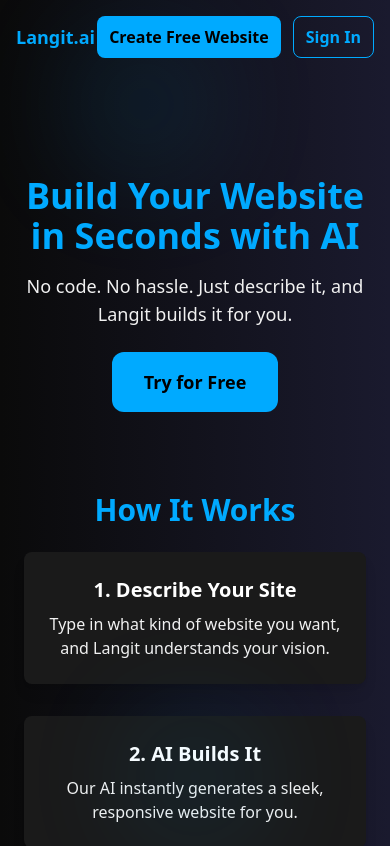
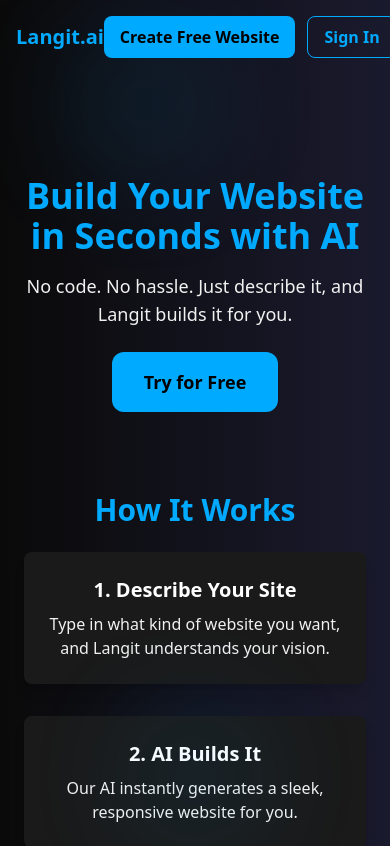
Before and after one commit to jeffeacosta/langit-landing, a Next.js app: page / in a window 390 px wide. Shown: the top 846 px of the page. Built offline with nearby package versions, Linux system fonts and the light colour scheme.

Commit message:
Update page.js

```diff
--- a/app/page.js
+++ b/app/page.js
@@ -4,13 +4,15 @@
     <div className="relative bg-gradient-to-r from-[#0a0a0a] to-[#1a1a2e] text-white min-h-screen flex flex-col items-center px-6 pt-20 pb-20">
     <BackgroundAnimation />
 {/* Header */}
-<header className="absolute top-0 left-0 w-full flex items-center justify-between p-4 md:p-6">
-  <div className="text-lg md:text-2xl font-bold text-primary">Langit.ai</div>
-  <div className="flex space-x-3">
-    <button className="bg-primary text-black px-3 py-2 md:px-4 md:py-2 rounded-lg font-bold hover:bg-blue-300 transition-all duration-300">
+<header className="absolute top-0 left-0 w-full flex items-center justify-between p-4 sm:p-6 flex-nowrap">
+  <div className="text-xl sm:text-2xl font-bold text-primary whitespace-nowrap">
+    Langit.ai
+  </div>
+  <div className="flex space-x-3 flex-shrink-0">
+    <button className="bg-primary text-black px-4 py-2 rounded-lg font-bold hover:bg-blue-300 transition-all duration-300 whitespace-nowrap">
       Create Free Website
     </button>
-    <button className="border border-primary text-primary px-3 py-2 md:px-4 md:py-2 rounded-lg font-bold hover:bg-primary hover:text-black transition-all duration-300">
+    <button className="border border-primary text-primary px-4 py-2 rounded-lg font-bold hover:bg-primary hover:text-black transition-all duration-300 whitespace-nowrap">
       Sign In
     </button>
   </div>
```
